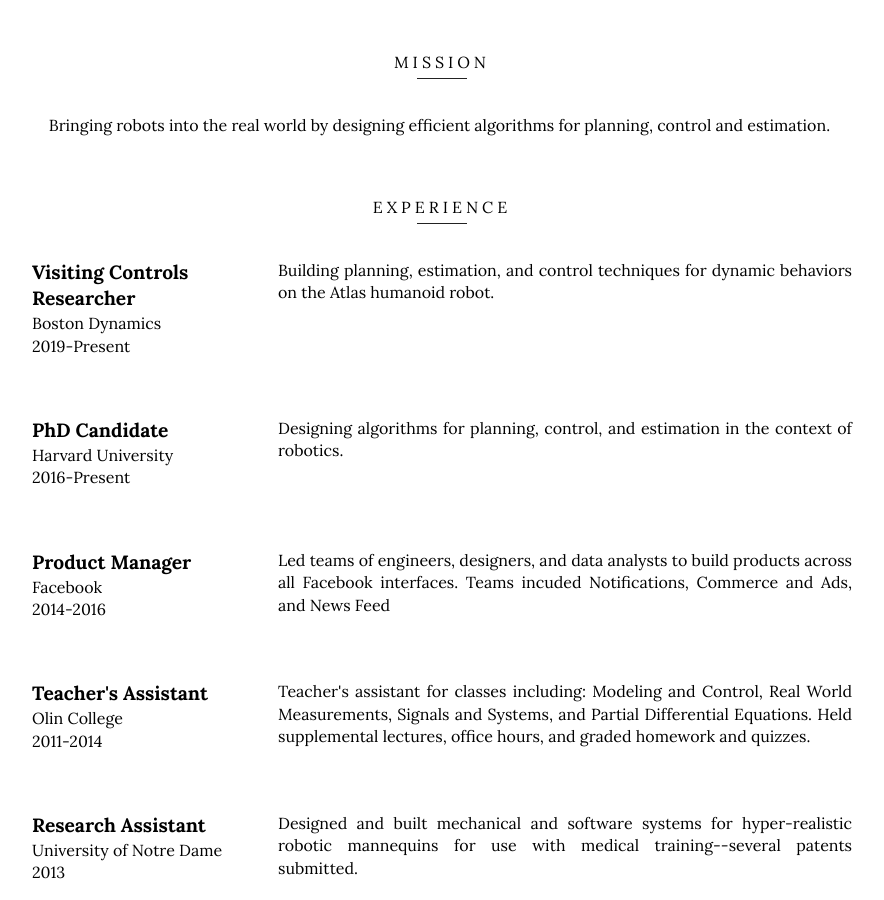
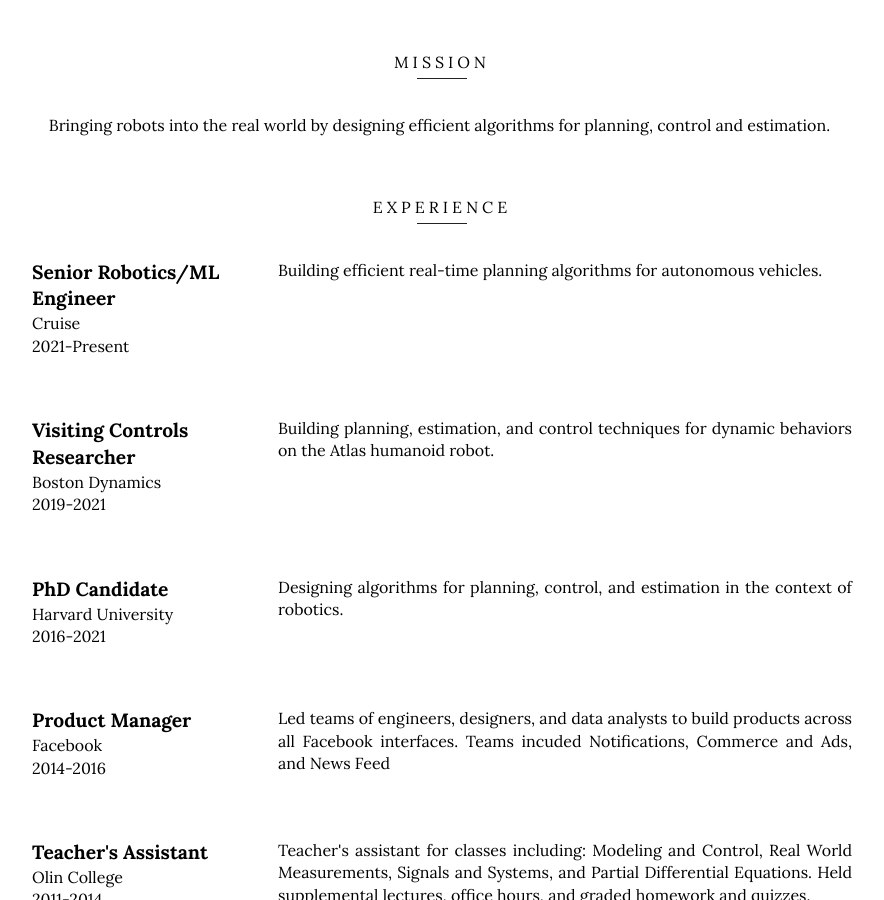
Before and after one commit to pvarin/pvarin.github.io, a Jekyll site: the page built from index.html, in a window 1280 px wide and 900 px high, scrolled down 475 px. Shown: the whole window, without its empty margins (198-1082 px from the left). Built offline with Jekyll 4.4.1, drawn with Linux system fonts in a browser that asks for light colours.

Commit message:
Update jobs.yml

```diff
--- a/_data/jobs.yml
+++ b/_data/jobs.yml
@@ -1,12 +1,17 @@
+- title: Senior Robotics/ML Engineer
+  company: Cruise
+  description: Building efficient real-time planning algorithms for autonomous vehicles.
+  period: 2021-Present
+
 - title: Visiting Controls Researcher
   company: Boston Dynamics
   description: Building planning, estimation, and control techniques for dynamic behaviors on the Atlas humanoid robot.
-  period: 2019-Present
+  period: 2019-2021
 
 - title: PhD Candidate
   company: Harvard University
   description: Designing algorithms for planning, control, and estimation in the context of robotics.
-  period: 2016-Present
+  period: 2016-2021
 
 - title: Product Manager
   company: Facebook
```
